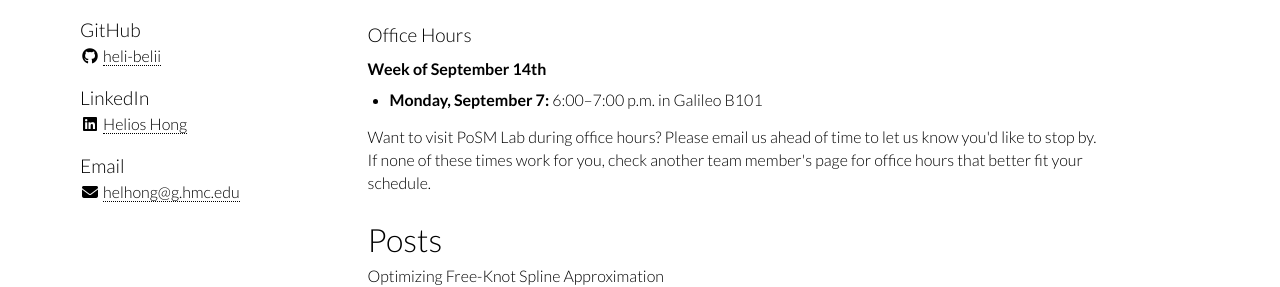
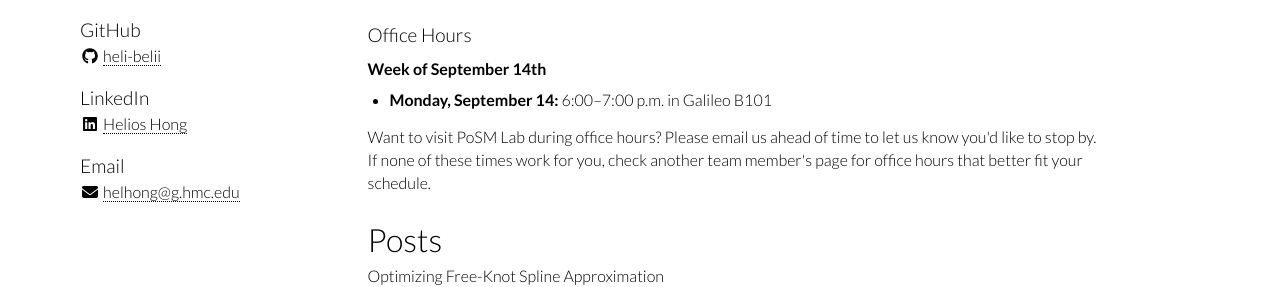
Before and after one commit to posmlab/posmlab.org, a Jekyll site: the page built from team/_posts/2025-09-09-helios-hong.md, in a window 1280 px wide. Shown: the part 393-680 px from the top of the page. Built offline with Jekyll 4.4.1, drawn with Linux system fonts in a browser that asks for light colours; nearby versions of some CDN libraries.

Commit message:
Update office hours for the week of September 14th

```diff
--- a/team/_posts/2025-09-09-helios-hong.md
+++ b/team/_posts/2025-09-09-helios-hong.md
@@ -15,7 +15,7 @@ alum: false
 office_hours:
   week_of: "September 14th"
   sessions:
-    - day: "Monday, September 7"
+    - day: "Monday, September 14"
       time: "6:00–7:00 p.m."
       location: "Galileo B101"
 ---
```
